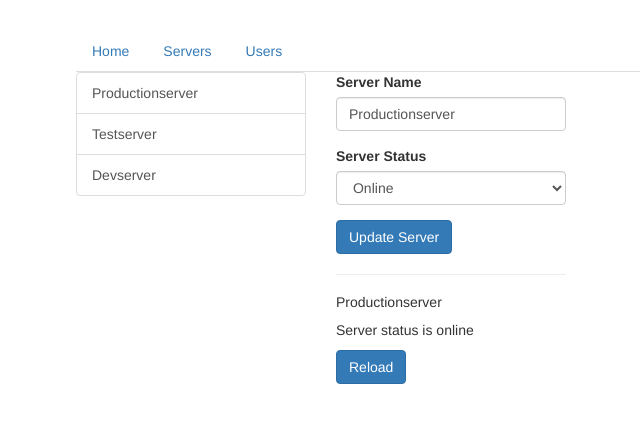
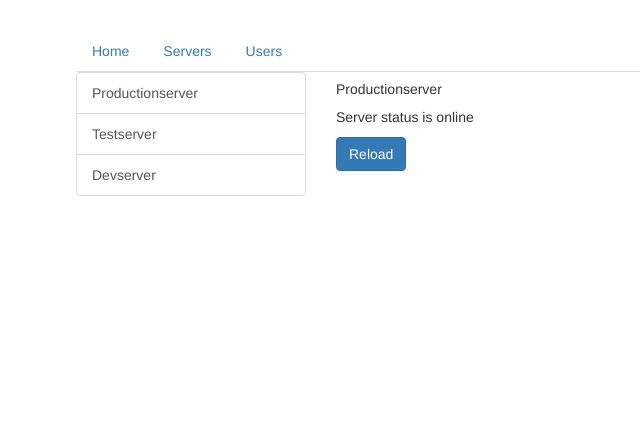
Before and after one commit to igdkaur/routing, an Angular app: page /servers/1 in a window 1280 px wide. Shown: the top 422 px of the page, without its empty margins (189-829 px from the left). Built offline with nearby package versions, Linux system fonts and the light colour scheme.

Commit message:
child routes for servers

```diff
--- a/src/app/servers/servers.component.html
+++ b/src/app/servers/servers.component.html
@@ -13,8 +13,13 @@
     </div>
   </div>
   <div class="col-xs-12 col-sm-4">
-    <app-edit-server></app-edit-server>
+    <router-outlet></router-outlet>
+    <!-- <app-edit-server></app-edit-server>
     <hr>
-    <app-server></app-server>
+    <app-server></app-server> -->
   </div>
 </div>
+
+<!-- This adds a new hook which will be used on
+all child routes off the route being loaded
+on the service component  -->
```
Also changed, not shown: src/app/app.module.ts (+7 -3 lines).
